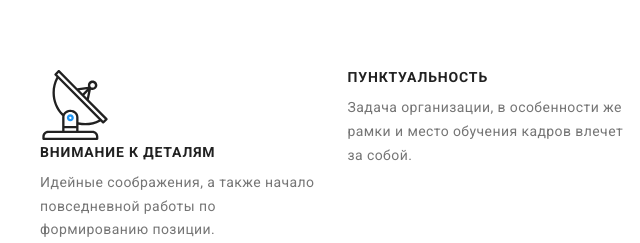
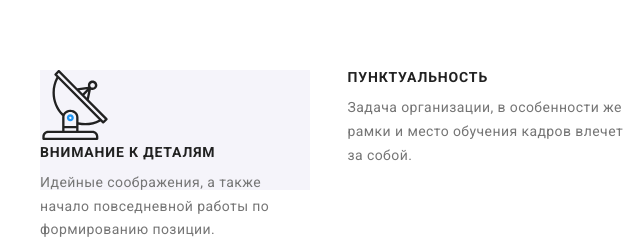
Before and after one commit to aomarchenko/goit-markup-hw-04, a plain HTML site: page index.html in a window 1280 px wide. Shown: the part 709-952 px from the top of the page, 0-640 px from the left. Drawn offline with nearby package versions, Linux system fonts and the light colour scheme.

Commit message:
add icon css

```diff
--- a/css/style.css
+++ b/css/style.css
@@ -101,6 +101,12 @@ body {
 .contacts-icon:focus,
 .contacts-icon:hover {
   fill: var(--accent-color);
+}
+.examples-list-icon {
+  width: 270px;
+  height: 120px;
+  background-color: var(--btn-bg-clr);
+  align-items: center;
 }
 
 .hero-section {
```
